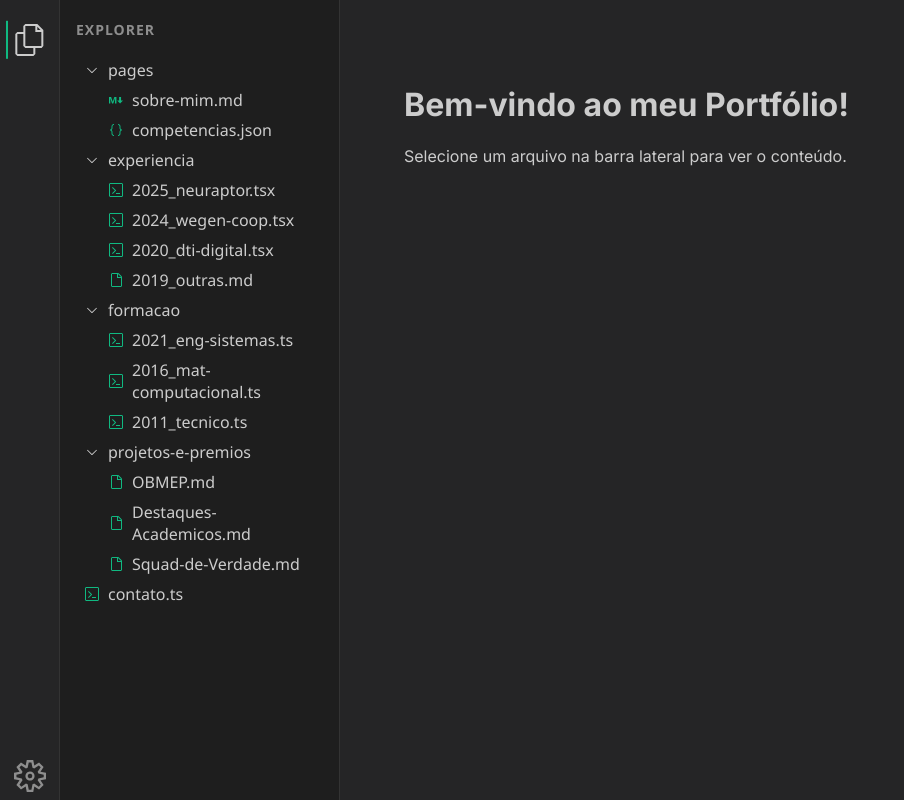
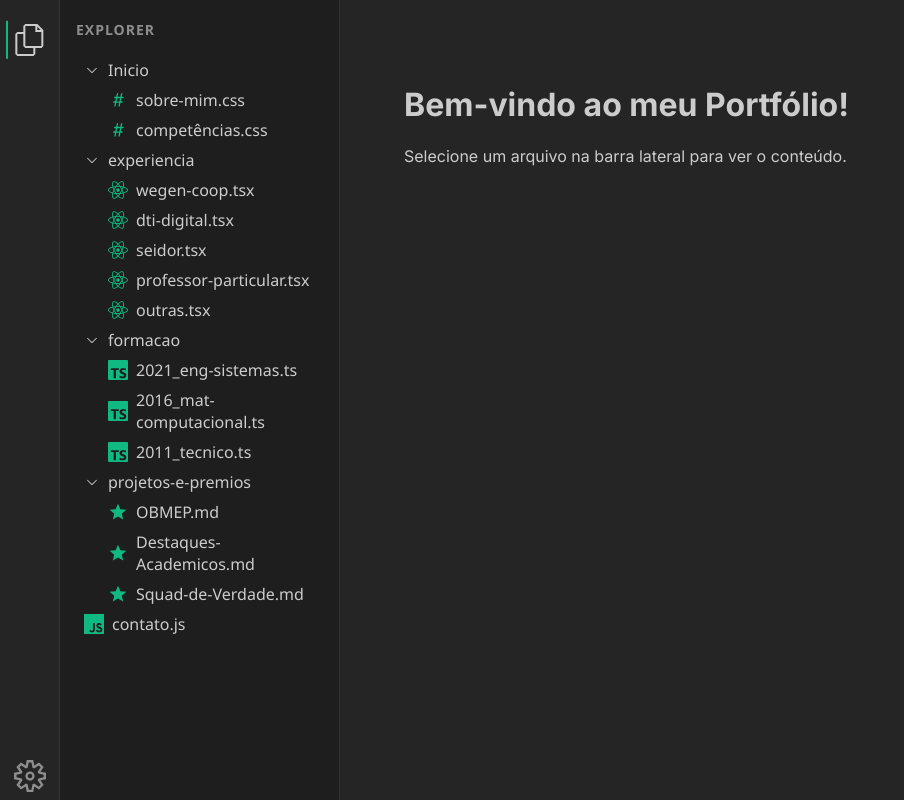
Before and after one commit to pmatos2000/portfolio-paulo-matos, a Next.js app: page / in a window 1280 px wide. Shown: the whole page, without its empty margins (0-904 px from the left). Built offline with nearby package versions, Linux system fonts and the light colour scheme.

Commit message:
style(sidebar): Atualiza os ícones de tipo de arquivo na árvore de navegação
Este PR atualiza os ícones utilizados para representar diferentes tipos de arquivo na árvore de navegação do Sidebar.

```diff
--- a/src/components/TreeNodeComponent/TreeNodeComponent.tsx
+++ b/src/components/TreeNodeComponent/TreeNodeComponent.tsx
@@ -38,7 +38,7 @@ const TreeNodeComponent = ({ node }: TreeNodeProps) => {
     <li>
       <a href={node.url} className={styles.leaf}>
         <span className={styles.icon}>
-          <IconComponent />
+          <IconComponent size={20} />
         </span>
         <span>{node.title}</span>
       </a>
--- a/src/data/sidebarTree.ts
+++ b/src/data/sidebarTree.ts
@@ -1,10 +1,14 @@
-import { VscFile, VscJson, VscMarkdown, VscTerminal } from "react-icons/vsc";
+import type { IconType } from "react-icons";
+import { BsHash } from "react-icons/bs";
+import { FaReact } from "react-icons/fa";
+import { MdOutlineStar } from "react-icons/md";
+import { SiJavascript, SiTypescript } from "react-icons/si";
 
 export type TreeLeaf = {
   id: string;
   type: "leaf";
   title: string;
-  icon: React.ComponentType;
+  icon: IconType;
   url: string;
 };
 
@@ -21,20 +25,20 @@ export const sidebarTree: TreeItem[] = [
   {
     id: "4608d69b-95fe-4e41-a78f-481dbbc29035",
     type: "node",
-    title: "pages",
+    title: "Inicio",
     children: [
       {
         id: "3e24ab59-1bff-479e-bce2-e3ebc2e83974",
         type: "leaf",
-        title: "sobre-mim.md",
-        icon: VscMarkdown,
+        title: "sobre-mim.css",
+        icon: BsHash,
         url: "#sobre-mim",
       },
       {
         id: "6cf9a0f7-424b-4134-8e5e-845cf0977337",
         type: "leaf",
-        title: "competencias.json",
-        icon: VscJson,
+        title: "competências.css",
+        icon: BsHash,
         url: "#competencias",
       },
     ],
@@ -45,31 +49,38 @@ export const sidebarTree: TreeItem[] = [
     title: "experiencia",
     children: [
       {
-        id: "f884810a-53f2-46a8-b871-167410cac114",
-        type: "leaf",
-        title: "2025_neuraptor.tsx",
-        icon: VscTerminal,
-        url: "#neuraptor",
-      },
-      {
         id: "a42a61c0-56c5-4729-8f5e-7a4ecf929e7b",
         type: "leaf",
-        title: "2024_wegen-coop.tsx",
-        icon: VscTerminal,
+        title: "wegen-coop.tsx",
+        icon: FaReact,
         url: "#wegen-coop",
       },
       {
         id: "5006508d-6cbf-4245-870a-bc2937747616",
         type: "leaf",
-        title: "2020_dti-digital.tsx",
-        icon: VscTerminal,
+        title: "dti-digital.tsx",
+        icon: FaReact,
+        url: "#dti-digital",
+      },
+      {
+        id: "9494afb7-4912-4239-8862-caeb999a7e41",
+        type: "leaf",
+        title: "seidor.tsx",
+        icon: FaReact,
+        url: "#dti-digital",
+      },
+      {
+        id: "36f87590-80d1-4b37-9ea2-efa8262da9d2",
+        type: "leaf",
+        title: "professor-particular.tsx",
+        icon: FaReact,
         url: "#dti-digital",
       },
       {
         id: "8d2bab0c-81f7-433b-b233-ba63a6e12cf6",
         type: "leaf",
-        title: "2019_outras.md",
-        icon: VscFile,
+        title: "outras.tsx",
+        icon: FaReact,
         url: "#outras",
       },
     ],
@@ -83,21 +94,21 @@ export const sidebarTree: TreeItem[] = [
         id: "acc80ca0-4c11-4f02-bfb4-e518dc6dc3da",
         type: "leaf",
         title: "2021_eng-sistemas.ts",
-        icon: VscTerminal,
+        icon: SiTypescript,
         url: "#eng-sistemas",
       },
       {
         id: "79550ad6-ada7-43be-b604-d5b5482cbb20",
         type: "leaf",
         title: "2016_mat-computacional.ts",
-        icon: VscTerminal,
+        icon: SiTypescript,
         url: "#mat-computacional",
       },
       {
         id: "f4e1e6bf-5ccc-4de7-ac8c-9de0a71de625",
         type: "leaf",
         title: "2011_tecnico.ts",
-        icon: VscTerminal,
+        icon: SiTypescript,
         url: "#tecnico",
       },
     ],
@@ -111,21 +122,21 @@ export const sidebarTree: TreeItem[] = [
         id: "311401dd-838e-4176-871e-e8a79ce61073",
         type: "leaf",
         title: "OBMEP.md",
-        icon: VscFile,
+        icon: MdOutlineStar,
         url: "#obmep",
       },
       {
         id: "dbcddfcb-0b90-4f75-808f-a580bfe866da",
         type: "leaf",
         title: "Destaques-Academicos.md",
-        icon: VscFile,
+        icon: MdOutlineStar,
         url: "#destaques",
       },
       {
         id: "f3b79003-68bf-4093-b8ee-d3e259acc11f",
         type: "leaf",
         title: "Squad-de-Verdade.md",
-        icon: VscFile,
+        icon: MdOutlineStar,
         url: "#squad",
       },
     ],
@@ -133,8 +144,8 @@ export const sidebarTree: TreeItem[] = [
   {
     id: "96837c60-441f-4071-ab7c-e5bbe9260163",
     type: "leaf",
-    title: "contato.ts",
-    icon: VscTerminal,
+    title: "contato.js",
+    icon: SiJavascript,
     url: "#contato",
   },
 ];
```
